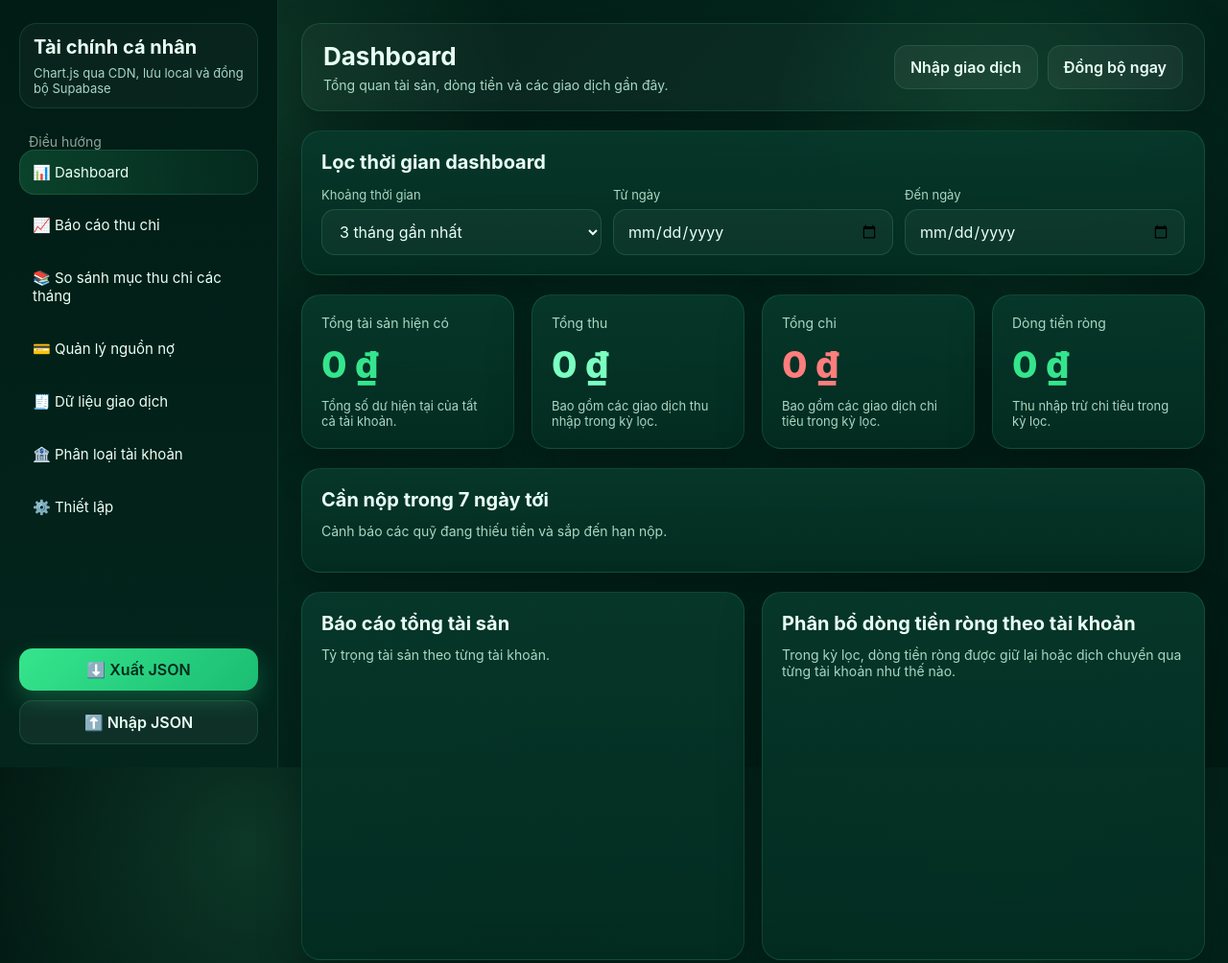
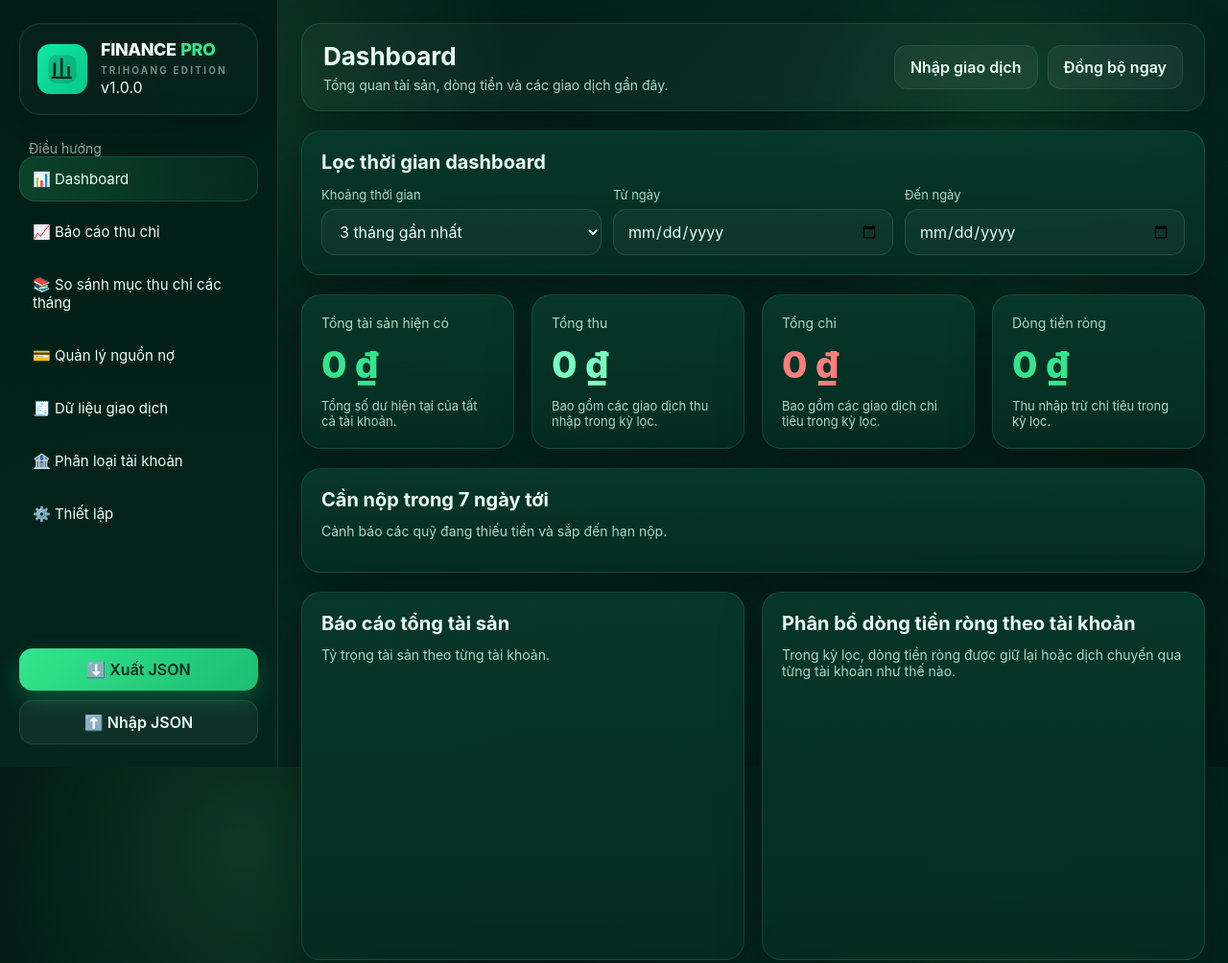
Before and after one commit to trihoang1810/FinanceBalance, a plain HTML site: page index.html in a window 1280 px wide. Shown: the top 1004 px of the page at 96% size. Drawn offline with nearby package versions, Linux system fonts and the light colour scheme; a script that the page names is missing.

Commit message:
adjust logo

```diff
--- a/index.html
+++ b/index.html
@@ -131,10 +131,114 @@
       gap: 20px;
     }
 .brand {
-      padding: 12px 14px;
+  padding: 10px 12px;
   border-radius: 18px;
   background: rgba(255, 255, 255, 0.03);
   border: 1px solid var(--border);
+}
+.brand.brand-compact {
+  padding: 16px 18px;
+  border-radius: 22px;
+  background:
+    linear-gradient(180deg, rgba(255,255,255,0.025), rgba(255,255,255,0.015));
+  border: 1px solid var(--border);
+  box-shadow:
+    inset 0 0 0 1px rgba(123,255,192,0.04),
+    0 10px 24px rgba(0, 0, 0, 0.18);
+  display: flex;
+  align-items: center;
+  gap: 14px;
+  min-height: 96px;
+}
+
+.brand-icon {
+  width: 52px;
+  height: 52px;
+  flex: 0 0 52px;
+  display: flex;
+  align-items: center;
+  justify-content: center;
+}
+
+.brand-icon svg {
+  width: 52px;
+  height: 52px;
+  display: block;
+}
+
+.brand-copy {
+  min-width: 0;
+  display: flex;
+  flex-direction: column;
+  justify-content: center;
+}
+
+.brand-title {
+  align-items: baseline;
+  gap: 10px;
+  line-height: 1;
+  flex-wrap: wrap;
+}
+
+.brand-title-main {
+  font-size: 18px;
+  font-weight: 800;
+  letter-spacing: -0.4px;
+  color: #f3fff8;
+}
+
+.brand-title-accent {
+  font-size: 18px;
+  font-weight: 800;
+  letter-spacing: -0.4px;
+  color: var(--accent);
+}
+
+.brand-subtitle {
+  margin-top: 6px;
+  font-size: 10px;
+  font-weight: 700;
+  letter-spacing: 2.2px;
+  color: rgba(168, 215, 196, 0.62);
+  white-space: nowrap;
+}
+
+@media (max-width: 900px) {
+  .brand.brand-compact {
+    min-height: 84px;
+    padding: 14px 16px;
+  }
+
+  .brand-title-main,
+  .brand-title-accent {
+    font-size: 16px;
+  }
+
+  .brand-subtitle {
+    font-size: 9px;
+    letter-spacing: 1.8px;
+  }
+}
+.brand-logo {
+  width: 100%;
+  max-width: 220px;
+  display: block;
+}
+
+.brand-logo svg {
+  width: 100%;
+  height: auto;
+  display: block;
+}
+
+.brand-fallback {
+  display: none;
+}
+
+@media (max-width: 900px) {
+  .brand {
+    max-width: 420px;
+  }
 }
     .brand h1 { margin: 0; font-size: 20px; line-height: 1.25; }
     .brand p { margin: 6px 0 0; color: var(--muted); font-size: 13px; }
@@ -285,10 +389,36 @@
 <body>
   <div class="app">
 <aside class="sidebar">
-      <div class="brand">
-        <h1>Tài chính cá nhân</h1>
-        <p>Chart.js qua CDN, lưu local và đồng bộ Supabase</p>
-      </div>
+  <div class="brand brand-compact">
+    <div class="brand-icon">
+      <svg viewBox="0 0 64 64" fill="none" xmlns="http://www.w3.org/2000/svg" aria-hidden="true">
+        <rect x="0" y="0" width="64" height="64" rx="16" fill="url(#iconGrad)"/>
+        <rect x="14" y="14" width="36" height="36" rx="10" fill="#0C2E24" fill-opacity="0.18"/>
+        <path d="M22 40V25" stroke="#05251C" stroke-width="3.2" stroke-linecap="round"/>
+        <path d="M31 40V19" stroke="#05251C" stroke-width="3.2" stroke-linecap="round"/>
+        <path d="M40 40V30" stroke="#05251C" stroke-width="3.2" stroke-linecap="round"/>
+        <path d="M19 43H43" stroke="#05251C" stroke-width="2.8" stroke-linecap="round"/>
+        <defs>
+          <linearGradient id="iconGrad" x1="0" y1="0" x2="64" y2="64" gradientUnits="userSpaceOnUse">
+            <stop stop-color="#12E7A0"/>
+            <stop offset="1" stop-color="#05C88A"/>
+          </linearGradient>
+        </defs>
+      </svg>
+    </div>
+
+    <div class="brand-copy">
+      <div class="brand-title">
+        <span class="brand-title-main">FINANCE</span>
+        <span class="brand-title-accent">PRO</span>
+      </div>
+      <div class="brand-meta">
+        <span class="brand-subtitle">TRIHOANG EDITION</span>
+        <span class="brand-version">v1.0.0</span>
+      </div>
+    </div>
+  </div>
+
   <div>
     <div class="nav-group-title">Điều hướng</div>
     <nav class="nav" id="navMenu">
@@ -301,13 +431,13 @@
       <button class="nav-btn" data-page="settings">⚙️ Thiết lập</button>
     </nav>
   </div>
+
   <div class="sidebar-actions">
     <button class="btn btn-primary" id="exportJsonBtn">⬇️ Xuất JSON</button>
     <label class="btn btn-secondary" for="importJsonInput">⬆️ Nhập JSON</label>
     <input id="importJsonInput" type="file" accept="application/json" class="hidden" />
   </div>
 </aside>
-
     <main class="main">
       <section class="topbar">
         <div>
```
Lines whose indentation alone changed are shown as unchanged.
